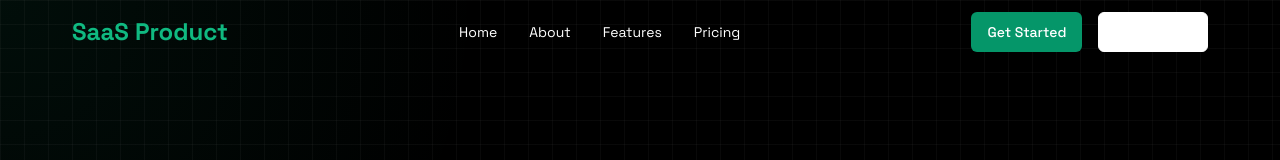
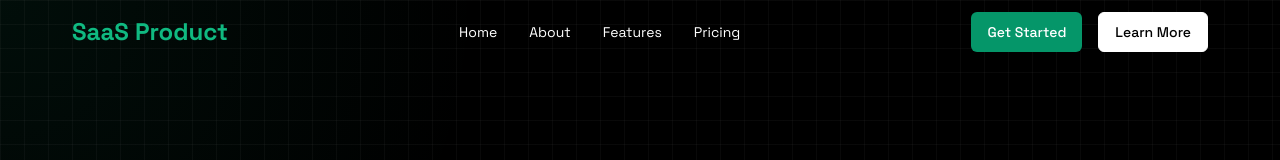
Before and after one commit to imsurajj/uiplayground, a Next.js app: page / in a window 1280 px wide. Shown: the top 160 px of the page. Built offline with nearby package versions, Linux system fonts and the light colour scheme.

Commit message:
Buttons Fix + Deploy#3

```diff
--- a/src/components/ui/MotionWrapper.tsx
+++ b/src/components/ui/MotionWrapper.tsx
@@ -1,12 +1,13 @@
 'use client';
 
-import { motion } from 'framer-motion';
+import { motion, MotionProps } from 'framer-motion';
 import { ReactNode } from 'react';
 
 type MotionWrapperProps = {
   children: ReactNode;
-};
+  className?: string;
+} & MotionProps;
 
-export function MotionWrapper({ children, ...props }: MotionWrapperProps) {
-  return <motion.div {...props}>{children}</motion.div>;
+export function MotionWrapper({ children, className, ...props }: MotionWrapperProps) {
+  return <motion.div className={className} {...props}>{children}</motion.div>;
 }
--- a/src/sections/Header.tsx
+++ b/src/sections/Header.tsx
@@ -54,7 +54,7 @@ function Header() {
             <Button className="bg-emerald-600 text-white hover:bg-emerald-700 mr-4">
               Get Started
             </Button>
-            <Button variant="outline" className="text-white border border-white hover:bg-white hover:text-black">
+            <Button variant="outline" className="text-black border border-white hover:bg-emerald-600 hover:text-white">
               Learn More
             </Button>
           </div>
--- a/tailwind.config.ts
+++ b/tailwind.config.ts
@@ -19,7 +19,7 @@ const config: Config = {
   			body: ["var(--font-space-grotesk)", "sans-serif"]
   		},
   		container: {
-  			center: 'true',
+  			center: true,
   			padding: {
   				DEFAULT: '1rem',
   				lg: '2rem'
```
